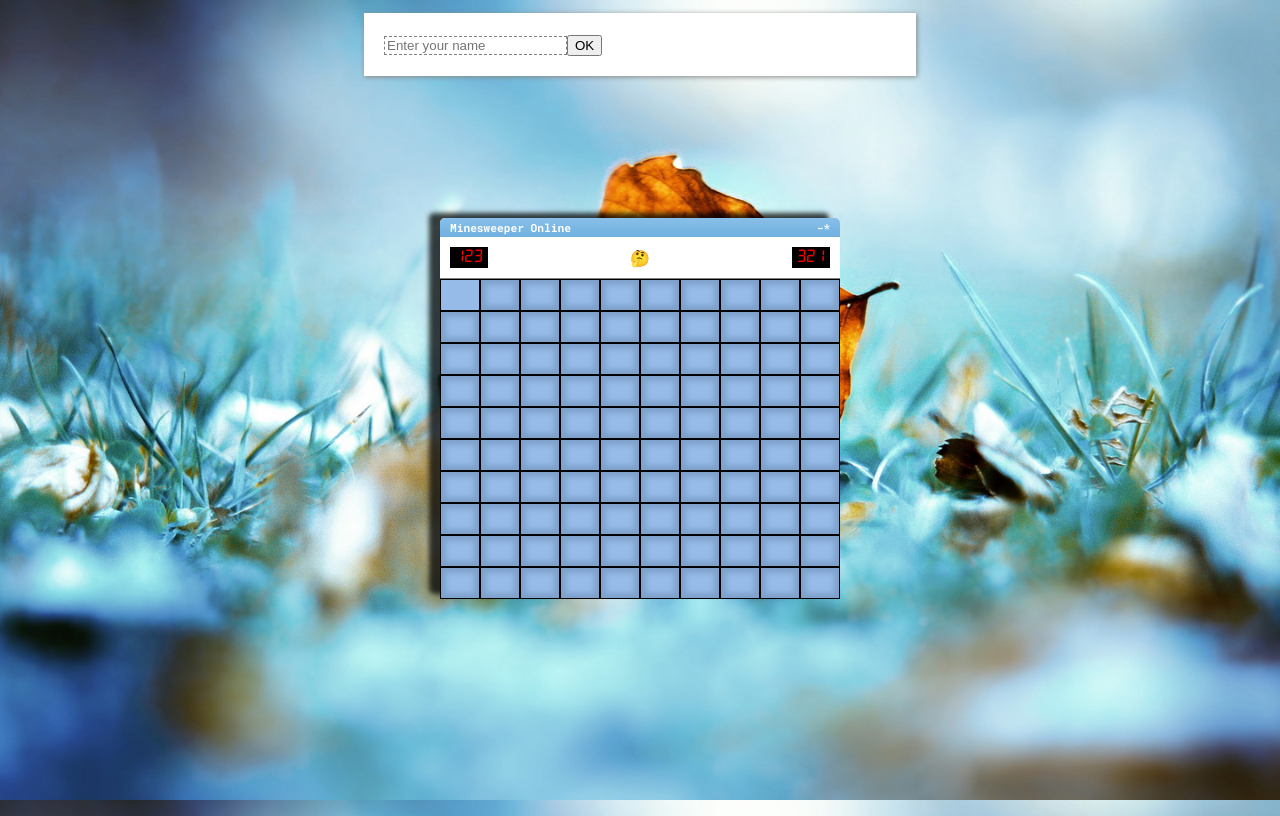
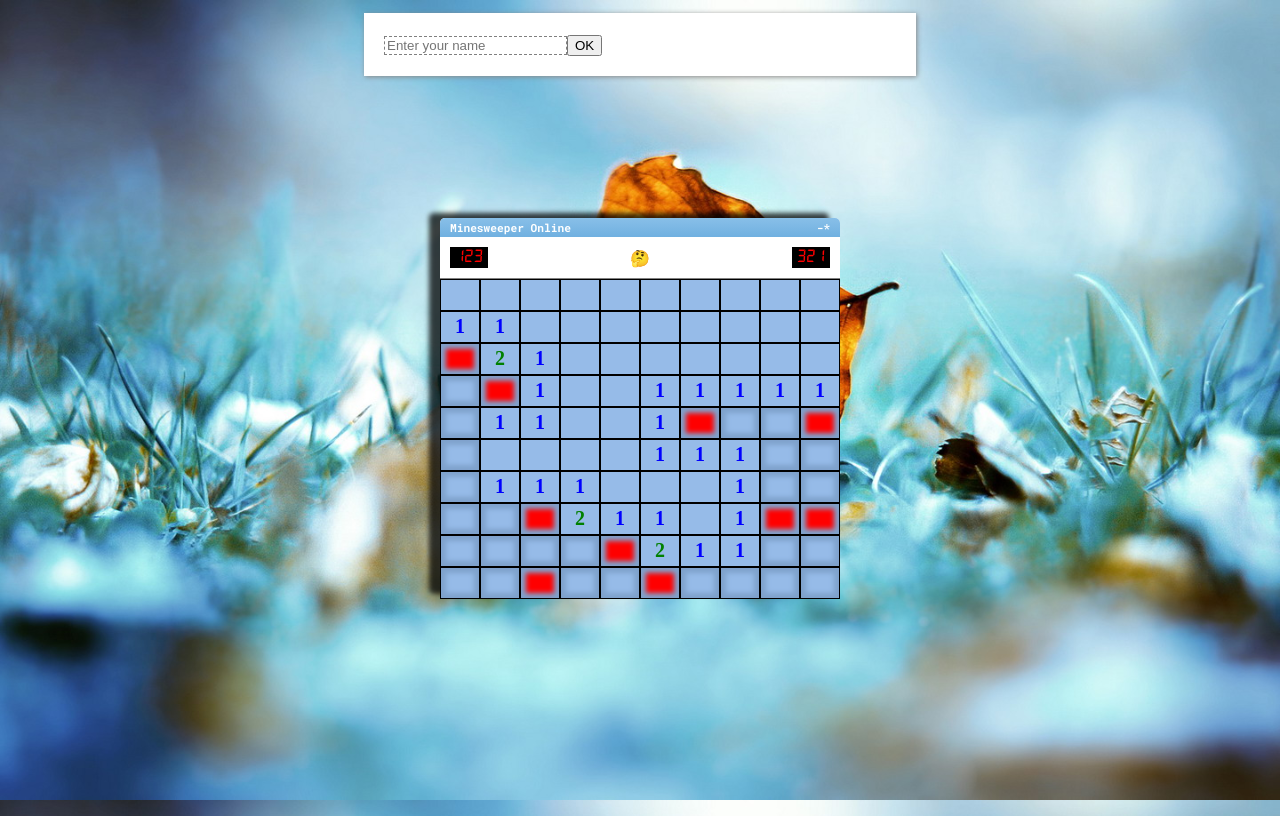
Before and after one commit to mta9896/JavaScript, a plain HTML site: page index.html in a window 1280 px wide. Both pictures are taken after a click on the button 460 px from the left and 294 px from the top of the page. Drawn offline with nearby package versions, Linux system fonts and the light colour scheme; a web font is replaced by a local one.

Commit message:
added a recursive function to find clean tiles, some changes in code

```diff
--- a/minesweeper.js
+++ b/minesweeper.js
@@ -1,43 +1,7 @@
 var screenArray = [];
 var isLost = false;
 window.onload = function () {
-    // Register a helper
-  Handlebars.registerHelper('capitalize', function(str){
-    // str is the argument passed to the helper when called
-    str = str || '';
-    return str.slice(0,1).toUpperCase() + str.slice(1);
-  });
-
-  // Grab the template script
-  // var theTemplateScript = document.getElementById("built-in-helpers-template").innerHTML;
-
-  // Compile the template
-  // var theTemplate = Handlebars.compile(theTemplateScript);
-
-  // We will call this template on an array of objects
-
-  var context = {
-    animals:[
-      {
-        name: "cow",
-        noise: "moooo"
-      },
-      {
-        name: "cat",
-        noise: "meow"
-      },
-      {
-        name: "fish",
-        noise: ""
-      },
-      {
-        name: "farmer",
-        noise: "Get off my property!"
-      }
-    ],
-      grid: genrateGrid()
-  };
-
+        genrateGrid();
 
         var outerDiv = document.createElement('div');
         outerDiv.id = 'alert-modal';
@@ -94,40 +58,26 @@ window.onload = function () {
         top.appendChild(counter2);
         var content = document.createElement('div');
         content.className = 'content-placeholder';
-        // var contentParent =  document.createElement('div');
-        // contentParent.className = 'content-parent';
         initScreen(content);
         windowDiv.appendChild(content);
         document.body.appendChild(windowDiv);
         document.body.appendChild(outerDiv);
-
-
-
-  // Pass our data to the template
-  // var theCompiledHtml = theTemplate(context);
-
-  // Add the compiled html to the page
-  // document.getElementsByClassName('content-placeholder')[0].innerHTML = theCompiledHtml;
 }
 
 function genrateGrid() {
     for (var i = 0 ; i < 10 ; i++) {
-    screenArray[i] = []; // Initialize inner array
-      for (var j = 0; j < 10; j++) { // i++ needs to be j++
-        screenArray[i][j] = false;
+    screenArray[i] = [];
+      for (var j = 0; j < 10; j++) {
+        screenArray[i][j] = 0;
       }
   }
 
     for(var i = 0; i<10; i++){
       var width = (Math.random()* 10 | 0);
       var height = (Math.random()* 10 | 0);
-      screenArray[width][height] = true;
-      // console.log(width + " , " + height);
+      screenArray[width][height] = 1;
     }
     console.table(screenArray);
-
-  // console.log(width);
-
     return screenArray
 }
 
@@ -141,35 +91,23 @@ function initScreen(content) {
             let btn= document.createElement('Button');
                 btn.classList.add("col");
             btn.id = i;
-            // if(screenArray[i][j] === true)
-            //     btn.style.backgroundColor = "red";
+            if(screenArray[i][j] === 1)
+                btn.style.backgroundColor="red";
             btn.onclick=function () {
                 btn.classList.add("col-clicked");
                 let bombs = clicked(i,j);
-                // console.log("bombs "+bombs);
+                console.log("bombs "+bombs);
                 // let bombs = 0;
                 if(!isLost ) {
                     if(bombs !== 0)
                         btn.innerHTML = bombs;
-                    // if (bombs === 0){
-                    //     btn.style.color = "#88BFE8";
-                    // }
-                    if (bombs === 1)
-                        btn.style.color = "blue";
-                    if (bombs === 2)
-                        btn.style.color = "green";
-                    if (bombs === 3)
-                        btn.style.color = "red";
-                    if (bombs === 4)
-                        btn.style.color = "darkblue";
-                    if (bombs === 5)
-                        btn.style.color = "darkred";
-                    if (bombs === 6)
-                        btn.style.color = "yellow";
-                    if (bombs === 7)
-                        btn.style.color = "orange";
-                    if (bombs === 8)
-                        btn.style.color = "pink";
+                    if (bombs === 0){
+                        screenArray[i][j] = 2;
+                        revealNeighbours(i,j);
+                        // console.table(screenArray);
+                    }
+                    else
+                        showBombCount(i,j);
                 }
             }
             rowDiv.appendChild(btn);
@@ -180,11 +118,11 @@ function initScreen(content) {
 
 
 function clicked(width, height) {
-        if(screenArray[width][height] === true){
+        if(screenArray[width][height] === 1){
             isLost = true;
             for(let i=0; i<10; i++){
                 for(let j=0;j<10; j++){
-                    if(screenArray[i][j]=== true){
+                    if(screenArray[i][j]=== 1){
                         document.getElementsByClassName("row")[j].getElementsByClassName("col")[i].style.backgroundColor = "red";
                         // let ddd = document.getElementById(i);
                         // console.log(ddd.id);
@@ -195,23 +133,143 @@ function clicked(width, height) {
             }
              // alert("you lost");
         }
+        return findBombCount(width,height);
+}
 
+function revealNeighbours(height,width){ // a recursive function
+
+        console.log("revealing neighbours for : "+height + " , " +width);
+        if ((width - 1 > 0) && (height - 1 > 0) && (screenArray[height-1][width-1] !== 2) && findBombCount(height - 1, width - 1) === 0) {
+            screenArray[height-1][width-1] = 2;
+            revealNeighbours(height - 1, width - 1);
+            document.getElementsByClassName("row")[width-1].getElementsByClassName("col")[height-1].classList.add("col-clicked");
+
+        }
+        if ((width - 1 > 0) && (height - 1 > 0) && (screenArray[height-1][width-1] !== 2) && findBombCount(height - 1, width - 1) !== 0)
+            showBombCount(height-1 , width-1);
+
+        if ((height - 1 > 0) && (screenArray[height-1][width] !== 2) && findBombCount(height - 1, width) === 0) {
+            screenArray[height - 1][width] = 2;
+            revealNeighbours(height - 1, width);
+            document.getElementsByClassName("row")[width].getElementsByClassName("col")[height-1].classList.add("col-clicked");
+        }
+        if ((height - 1 > 0) && (screenArray[height-1][width] !== 2) && findBombCount(height - 1, width) !== 0)
+            showBombCount(height-1 , width);
+
+        if ((height - 1 > 0) && (width + 1 < 10) && (screenArray[height-1][width+1] !== 2) && findBombCount(height - 1, width + 1) === 0) {
+            screenArray[height - 1][width + 1] = 2;
+            revealNeighbours(height - 1, width + 1);
+            document.getElementsByClassName("row")[width+1].getElementsByClassName("col")[height-1].classList.add("col-clicked");
+        }
+        if ((height - 1 > 0) && (width + 1 < 10) && (screenArray[height-1][width+1] !== 2) && findBombCount(height - 1, width + 1) !== 0)
+            showBombCount(height-1 , width+1);
+
+        if ((width - 1 > 0) && (screenArray[height][width-1] !== 2) && findBombCount(height, width - 1) === 0) {
+            screenArray[height][width - 1] = 2;
+            revealNeighbours(height, width - 1);
+            document.getElementsByClassName("row")[width-1].getElementsByClassName("col")[height].classList.add("col-clicked");
+        }
+        if ((width - 1 > 0) && (screenArray[height][width-1] !== 2) && findBombCount(height, width - 1) !== 0)
+            showBombCount(height , width-1);
+
+        if ((width + 1 < 10) && (screenArray[height][width+1] !== 2) && findBombCount(height, width + 1) === 0) {
+            screenArray[height][width + 1] = 2;
+            revealNeighbours(height, width + 1);
+            document.getElementsByClassName("row")[width+1].getElementsByClassName("col")[height].classList.add("col-clicked");
+        }
+        if ((width + 1 < 10) && (screenArray[height][width+1] !== 2) && findBombCount(height, width + 1) !== 0)
+            showBombCount(height , width+1);
+
+        if ((height + 1 < 10) && (width - 1 > 0) && (screenArray[height+1][width-1] !== 2) && findBombCount(height + 1, width - 1) === 0) {
+            screenArray[height + 1][width - 1] = 2;
+            revealNeighbours(height + 1, width - 1);
+            document.getElementsByClassName("row")[width-1].getElementsByClassName("col")[height+1].classList.add("col-clicked");
+        }
+        if ((height + 1 < 10) && (width - 1 > 0) && (screenArray[height+1][width-1] !== 2) && findBombCount(height + 1, width - 1) !== 0)
+            showBombCount(height+1 , width-1);
+
+        if ((height + 1 < 10) && (screenArray[height+1][width] !== 2) && findBombCount(height + 1, width) === 0) {
+            screenArray[height + 1][width] = 2;
+            revealNeighbours(height + 1, width);
+            document.getElementsByClassName("row")[width].getElementsByClassName("col")[height+1].classList.add("col-clicked");
+        }
+        if ((height + 1 < 10) && (screenArray[height+1][width] !== 2) && findBombCount(height + 1, width) !== 0)
+            showBombCount(height+1 , width);
+
+        if ((height + 1 < 10) && (width + 1 < 10) && (screenArray[height+1][width+1] !== 2) && findBombCount(height + 1, width + 1) === 0) {
+            screenArray[height + 1][width + 1] = 2;
+            revealNeighbours(height + 1, width + 1);
+            document.getElementsByClassName("row")[width+1].getElementsByClassName("col")[height+1].classList.add("col-clicked");
+        }
+        if ((height + 1 < 10) && (width + 1 < 10) && (screenArray[height+1][width+1] !== 2) && findBombCount(height + 1, width + 1) !== 0)
+            showBombCount(height+1 , width+1);
+
+}
+
+function findBombCount(width, height){
     let bombCount = 0;
-    if((width-1>-1) && (height-1>-1) && screenArray[width-1][height-1] === true)
+    if((width-1>-1) && (height-1>-1) && screenArray[width-1][height-1] === 1)
         bombCount++;
-    if((width-1>-1) && screenArray[width-1][height] === true)
+    if((width-1>-1) && screenArray[width-1][height] === 1)
         bombCount++;
-    if((width-1>-1) && (height+1<10) && screenArray[width-1][height+1] === true)
+    if((width-1>-1) && (height+1<10) && screenArray[width-1][height+1] === 1)
         bombCount++;
-    if((height+1<10) && screenArray[width][height+1] === true)
+    if((height+1<10) && screenArray[width][height+1] === 1)
         bombCount++;
-    if((width+1<10) && (height+1<10) && screenArray[width+1][height+1] === true)
+    if((width+1<10) && (height+1<10) && screenArray[width+1][height+1] === 1)
         bombCount++;
-    if((width+1<10) && screenArray[width+1][height] === true)
+    if((width+1<10) && screenArray[width+1][height] === 1)
         bombCount++;
-    if((width+1<10) && (height-1>-1) && screenArray[width+1][height-1] === true)
+    if((width+1<10) && (height-1>-1) && screenArray[width+1][height-1] === 1)
         bombCount++;
-    if((height-1>-1) && screenArray[width][height-1] === true)
+    if((height-1>-1) && screenArray[width][height-1] === 1)
         bombCount++;
+    // console.log("number of bombs around " + width+ " , "+ height+ " : " + bombCount);
     return bombCount;
 }
+
+function showBombCount(i, j) {
+    document.getElementsByClassName("row")[j].getElementsByClassName("col")[i].innerHTML = findBombCount(i, j);
+    document.getElementsByClassName("row")[j].getElementsByClassName("col")[i].classList.add("col-clicked");
+    let color;
+
+    switch(findBombCount(i, j)) {
+        case 1: {
+            color = "blue";
+        }
+            break;
+        case 2: {
+            color = "green";
+        }
+            break;
+        case 3 :{
+            color = "red";
+        }
+            break;
+        case 4 :{
+            color = "darkblue";
+        }
+            break;
+        case 5 :{
+            color = "darkred";
+        }
+            break;
+        case 6 :{
+            color = "yellow";
+        }
+            break;
+        case 7 :{
+            color = "orange";
+        }
+            break;
+        case 8 :{
+            color = "pink";
+        }
+            break;
+        default:
+            color = "black";
+    }
+
+    document.getElementsByClassName("row")[j].getElementsByClassName("col")[i].style.color = color;
+
+}
```
Also changed, not shown: index.html (+0 -24 lines).
